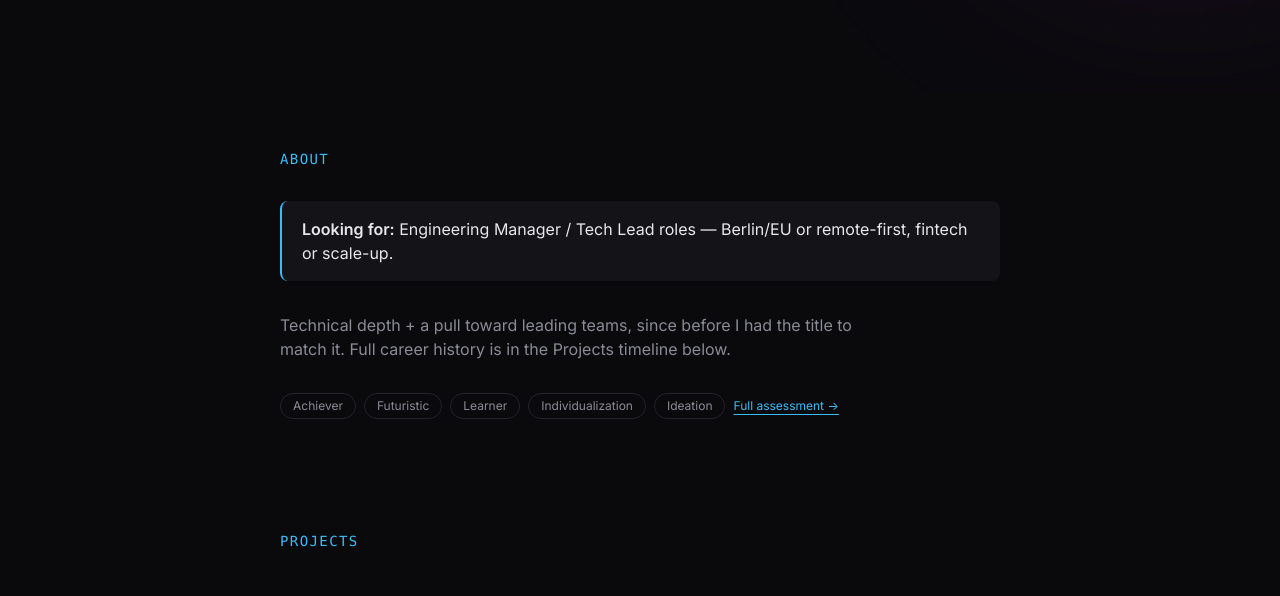
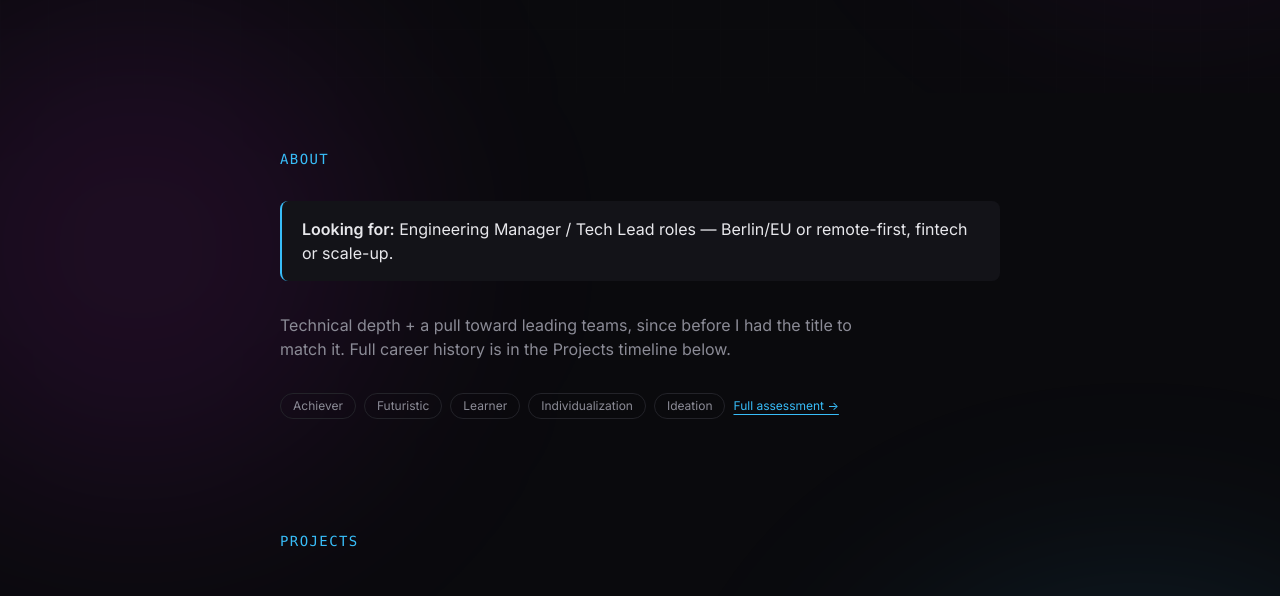
Before and after one commit to rodrigolousada/rodrigolousada.github.io, an Astro site: page / in a window 1280 px wide. Shown: the part 792-1388 px from the top of the page. Built offline with nearby package versions, Linux system fonts and the light colour scheme; Astro itself is replaced by a stand-in of ours.

Commit message:
Extend Hero's blurred blobs into a sitewide ambient background
Adds AmbientBackground.astro: a single absolutely-positioned layer
(pointer-events-none, -z-10) rendered once in Layout.astro right after
<body>, holding 5 large blurred blobs (alternating the accent blue and
fuchsia already used in Hero, same blur-[120px]/rounded-full recipe)
spread down the page at 100vh/175vh/255vh/335vh/415vh.

Mechanism: body gets `position: relative` in global.css so the
layer's `absolute inset-0` sizes itself to body's actual rendered
height (= full document height), not just the viewport — no JS or
fixed-viewport hack needed. The layer also has `overflow-hidden` so
off-edge blobs (several use negative left/right offsets) can't
contribute to horizontal scroll, mirroring how Hero clips its own
blobs today.

Blobs intentionally start at 100vh (roughly Hero's own height) so
they don't double up with Hero's existing pair — Hero.astro itself
was left untouched. Opaque card/surface backgrounds elsewhere on the
page (--color-surface) sit on top and are unaffected; blobs only show
through the page's base background in the gaps between them.

Verified: `astro check` and `astro build` both pass; confirmed via
the compiled dist output that `position:relative` landed on body and
all 5 blob elements rendered with their intended top offsets (100vh/
175vh/255vh/335vh/415vh) and blur(120px) filter in the compiled CSS.
Could not get a real rendered screenshot (no headless browser
available; macOS QuickLook renders this file's HTML unstyled — no
external stylesheet/JS execution — so it's not a usable check here).

Worth a human check: open the live preview and scroll the full page
to confirm the 5 fixed vh offsets actually land in reasonable
positions relative to real section boundaries (I estimated total page
length from section content, not a measured value) — if some sections
render much taller/shorter than assumed, a blob or two may sit oddly
close to a section boundary rather than centered in open space.

```diff
--- /dev/null
+++ b/src/components/AmbientBackground.astro
@@ -0,0 +1,25 @@
+---
+// Sitewide continuation of Hero's blurred accent/fuchsia blobs. Sits behind
+// all page content as a single absolutely-positioned layer (see `body {
+// position: relative }` in global.css) so it isn't duplicated per-section.
+// Starts below the Hero's own fold (Hero renders its own pair of blobs) to
+// avoid visually doubling up there.
+const blobs = [
+  { top: '100vh', side: 'left-[-8%]', size: 'h-[30rem] w-[30rem]', color: 'bg-fuchsia-500/10' },
+  { top: '175vh', side: 'right-[-10%]', size: 'h-[34rem] w-[34rem]', color: 'bg-[var(--color-accent)]/15' },
+  { top: '255vh', side: 'left-[-12%]', size: 'h-[28rem] w-[28rem]', color: 'bg-[var(--color-accent)]/15' },
+  { top: '335vh', side: 'right-[-8%]', size: 'h-[32rem] w-[32rem]', color: 'bg-fuchsia-500/10' },
+  { top: '415vh', side: 'left-[-10%]', size: 'h-[30rem] w-[30rem]', color: 'bg-[var(--color-accent)]/15' },
+];
+---
+
+<div class="pointer-events-none absolute inset-0 -z-10 overflow-hidden">
+  {
+    blobs.map((blob) => (
+      <div
+        class={`absolute ${blob.side} ${blob.size} rounded-full ${blob.color} blur-[120px]`}
+        style={`top: ${blob.top};`}
+      />
+    ))
+  }
+</div>
--- a/src/layouts/Layout.astro
+++ b/src/layouts/Layout.astro
@@ -1,6 +1,7 @@
 ---
 import '../styles/global.css';
 import site from '../data/site.json';
+import AmbientBackground from '../components/AmbientBackground.astro';
 
 interface Props {
   title?: string;
@@ -55,6 +56,7 @@ const jsonLd = {
     <script type="application/ld+json" set:html={JSON.stringify(jsonLd)} is:inline />
   </head>
   <body class="font-sans antialiased">
+    <AmbientBackground />
     <slot />
   </body>
 </html>
--- a/src/styles/global.css
+++ b/src/styles/global.css
@@ -19,6 +19,7 @@ html {
 }
 
 body {
+  position: relative;
   background-color: var(--color-bg);
   color: var(--color-text);
 }
```
